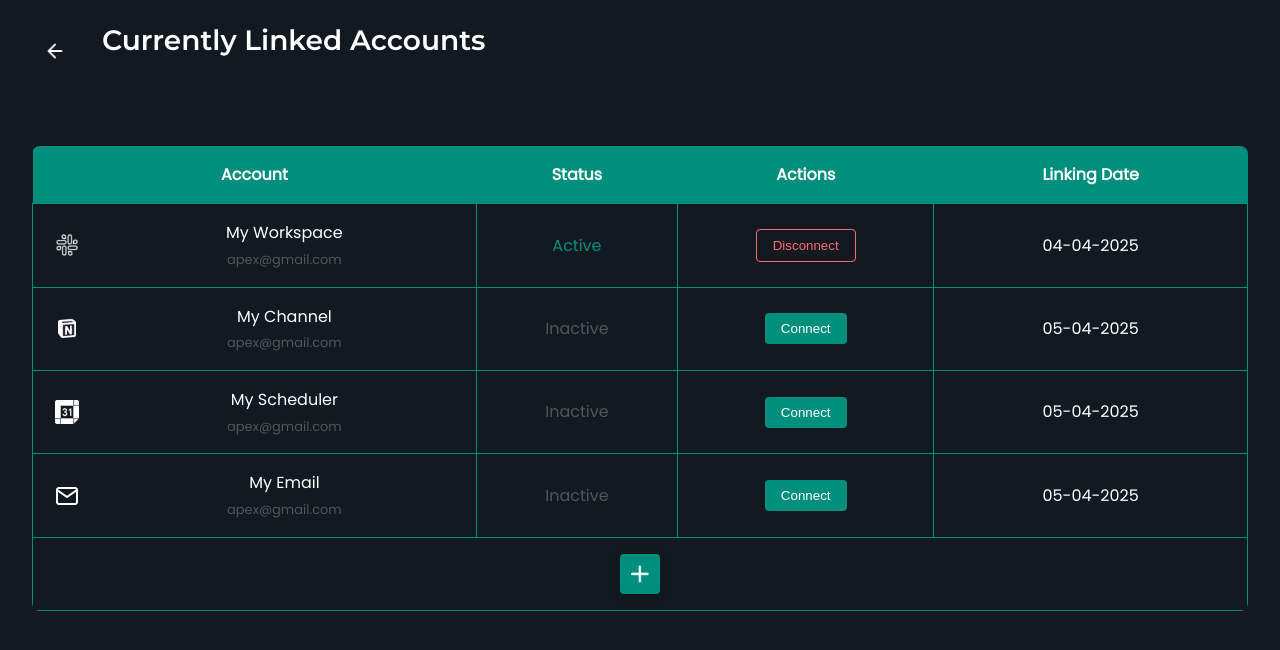
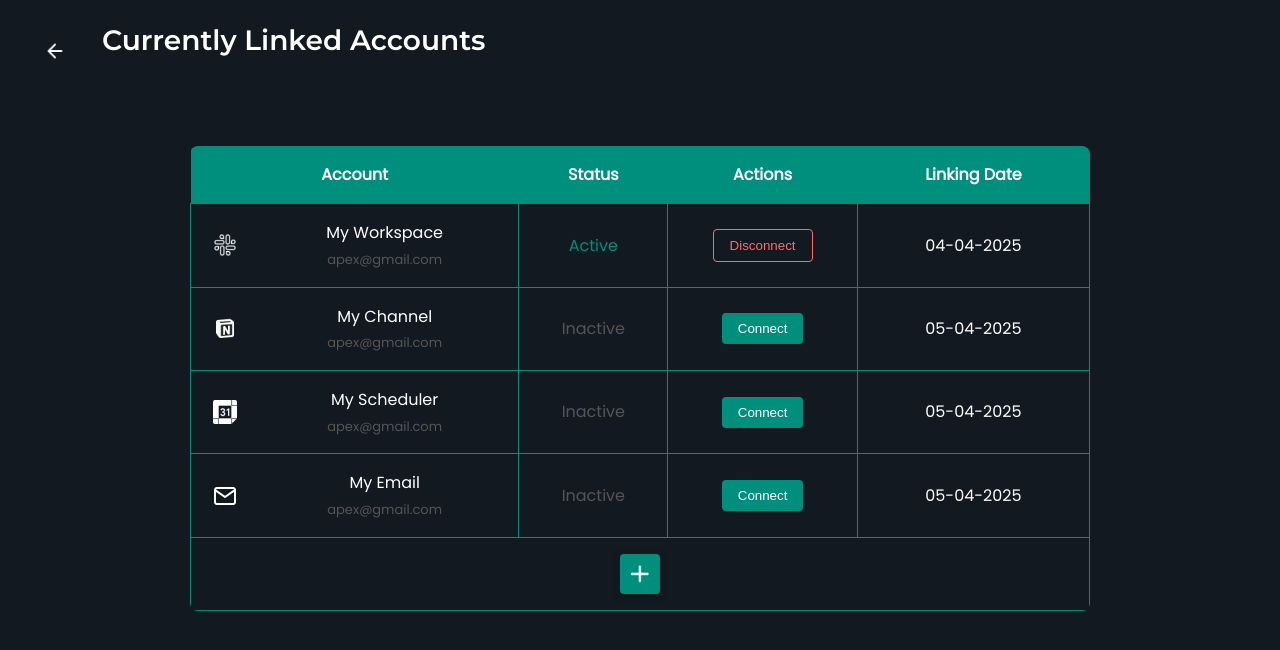
Before and after one commit to Saleh-Ghalayini/Apexo, a React (Vite) app in the folder client/: page /integrations in a window 1280 px wide. Shown: the top 650 px of the page. Built offline with nearby package versions, Linux system fonts and the light colour scheme.

Commit message:
enhanced button and layout styles

```diff
--- a/client/src/pages/Integrations/Integrations.css
+++ b/client/src/pages/Integrations/Integrations.css
@@ -21,8 +21,13 @@
   font-size: 18px;
   cursor: pointer;
   padding: 8px 12px;
-  border-radius: 4px;
+  border-radius: 8px;
   transition: background-color 0.2s;
+  line-height: 1;
+}
+
+.back-icon {
+  display: block;
 }
 
 .back-button:hover {
@@ -45,4 +50,13 @@
 .accounts-table-container {
   margin-top: 24px;
   position: relative;
+  max-width: 900px;
+  width: 100%;
+  margin-left: auto;
+  margin-right: auto;
 }
+
+.plus-icon {
+  font-weight: 300;
+  line-height: 1;
+}
```
